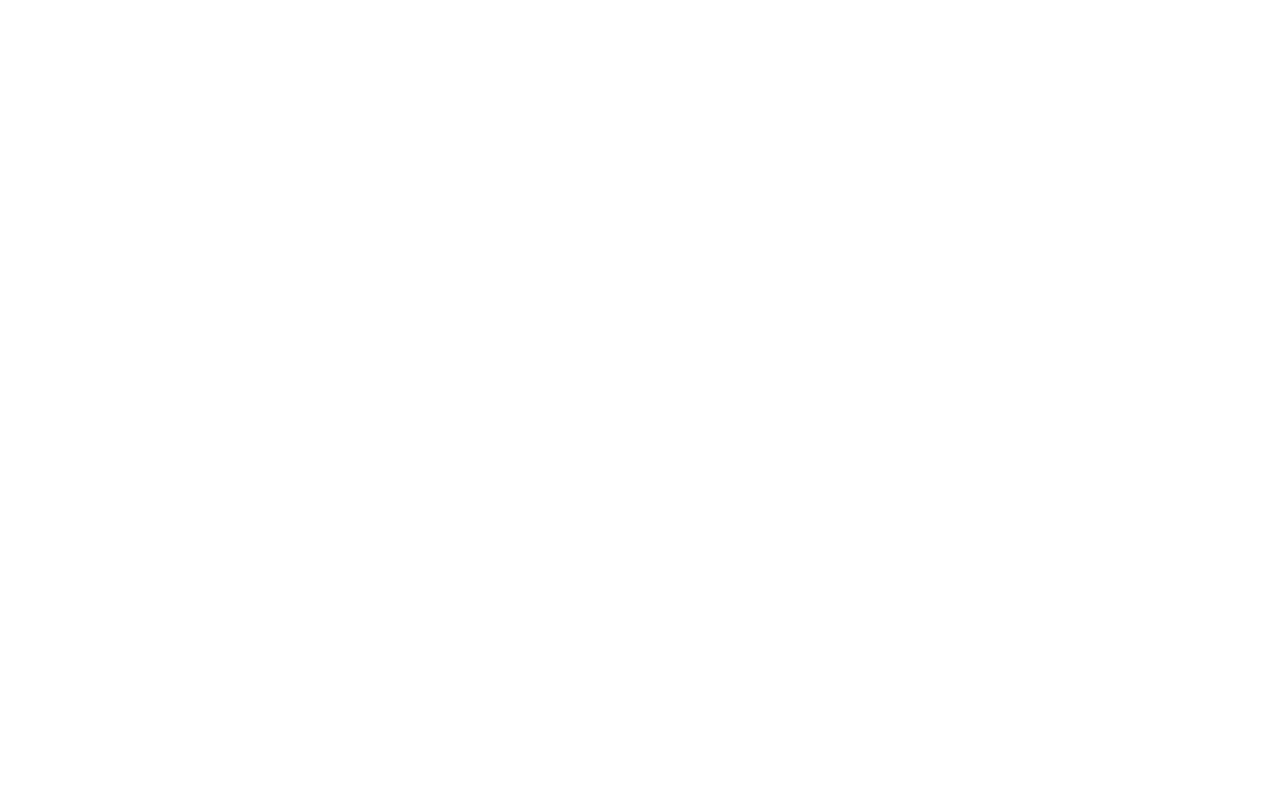
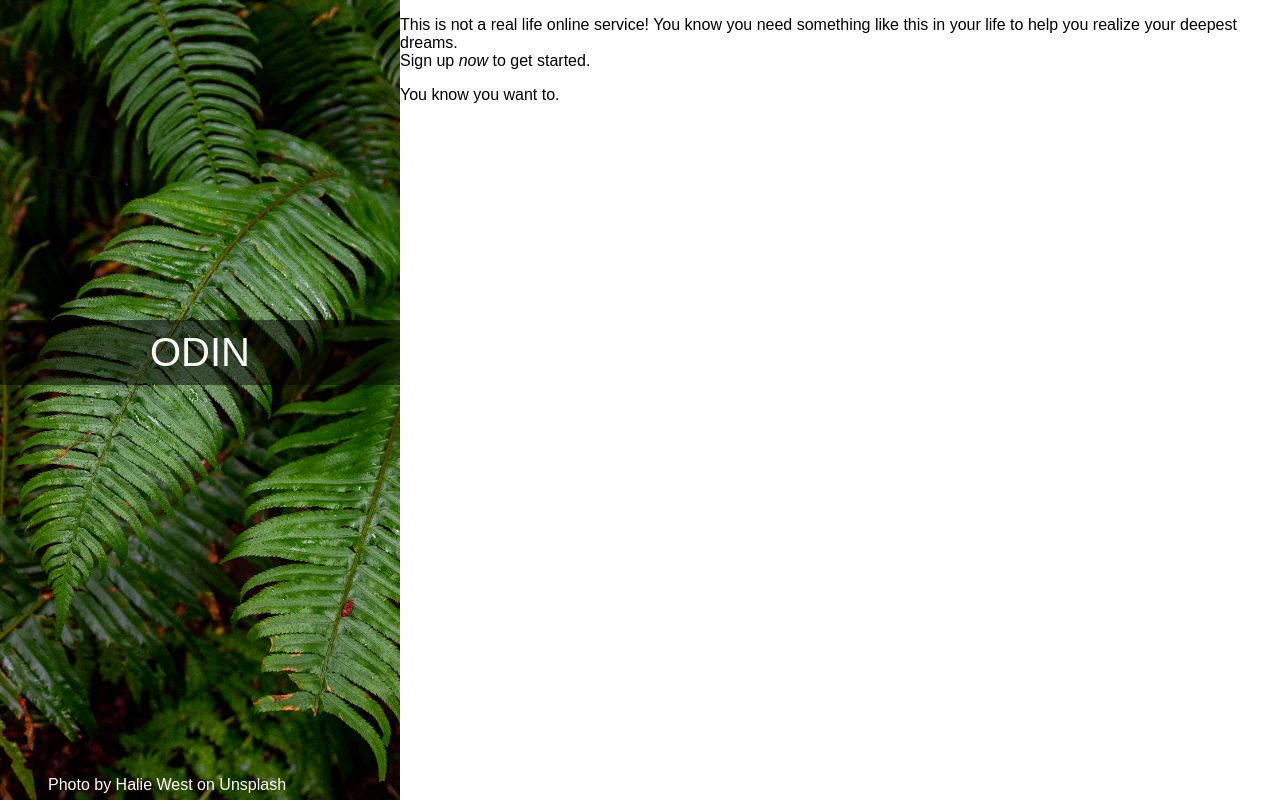
Before and after one commit to Ultimate-69/odin-sign-up, a plain HTML site: page index.html in a window 1280 px wide. Drawn offline with Linux system fonts and the light colour scheme; a web font is replaced by a local one.

Commit message:
finished left image, starting right part

```diff
--- a/index.html
+++ b/index.html
@@ -7,6 +7,23 @@
         <title>Sign Up</title>
     </head>
     <body>
-
+        <div class="container">
+            <div class="left">
+                <div class="img">
+                    <img src="images/img.jpg">
+                    <p class="banner">ODIN</p>
+                    <p class="photo-text">Photo by Halie West on Unsplash</p>
+                </div>
+            </div>
+            <div class="right">
+                <p style="margin-bottom: 0px;">This is not a real life online service!
+                    You know you need something like this in
+                    your life to help you realize your deepest
+                    dreams.
+                </p>
+                <p style="margin-top: 0px;">Sign up <em>now</em> to get started.</p>
+                <p>You know you want to.</p>
+            </div>
+        </div>
     </body>
 </html>
--- a/style.css
+++ b/style.css
@@ -0,0 +1,45 @@
+@import url('https://fonts.googleapis.com/css2?family=Parkinsans:wght@300..800&display=swap');
+
+body {
+    font-family: Arial;
+    margin: 0px;
+}
+
+.container {
+    display: flex;
+}
+
+img {
+    width: 400px;
+    height: 100vh;
+    object-fit: cover;
+    padding: 0px;
+    margin: 0px;
+}
+
+.photo-text {
+    position: absolute;
+    bottom: 10px;
+    color: white;
+    left: 6vh;
+    padding: 0px;
+    margin: 0px;
+}
+
+.img {
+    width: 400px;
+    position: relative;
+}
+
+.banner {
+    position: absolute;
+    color: white;
+    top: 35vh;
+    right: 0px;
+    left: 0px;
+    background-color: rgba(0, 0, 0, 0.5);
+    padding: 10px;
+    text-align: center;
+    font-size: 40px;
+    font-family: Parkinsans, Arial;
+}
```
Also changed, not shown: images/img.jpg (added).
